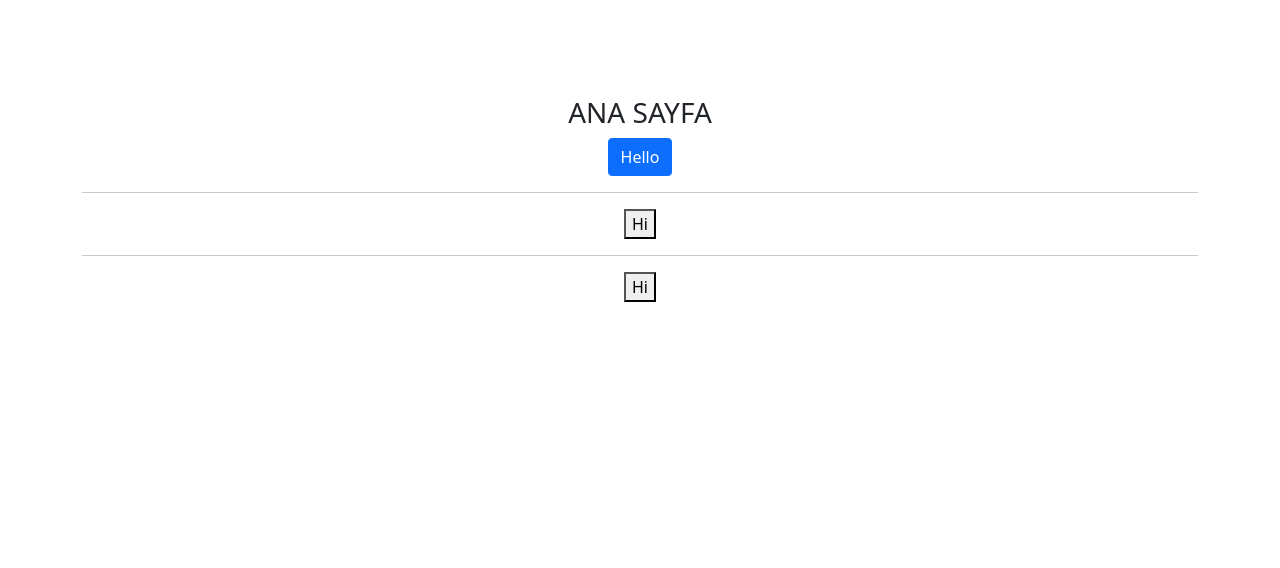
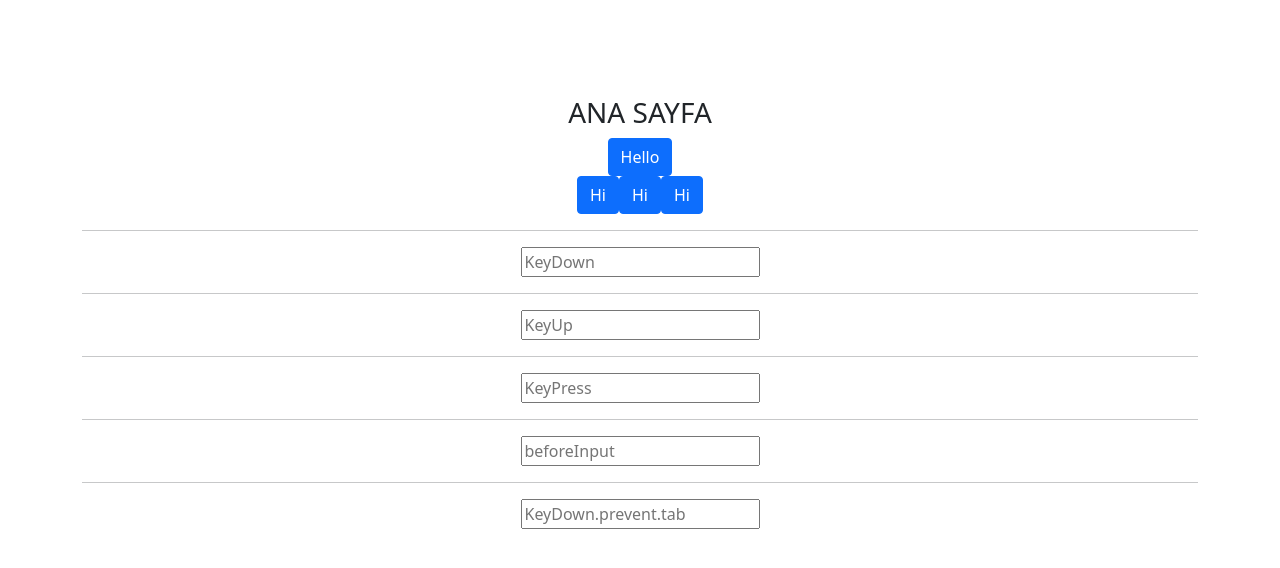
Before and after one commit to hhakangull/Vue3-examples-with-Typescript, a Vue app: page / in a window 1280 px wide. Shown: the top 568 px of the page. Built offline with nearby package versions, Linux system fonts and the light colour scheme.

Commit message:
keyboard-events

```diff
--- a/src/App.vue
+++ b/src/App.vue
@@ -1,15 +1,31 @@
 <template>
-  <div @scroll.passive
-   @click.self="writeToConsole"
-  class="container text-center py-5">
+  <div @scroll.passive class="container text-center py-5">
     <h3 class="mt-5">ANA SAYFA</h3>
     <!--Event Modifiers-->
-    <button
-    class="btn btn-primary">Hello</button>
+    <button @click.self="writeToConsole1" class="btn btn-primary">Hello</button>
+    <form @submit.prevent action="submit">
+      <button class="btn btn-primary" @click.prevent.left="writeConsole('Hello World1')">Hi</button>
+      <button class="btn btn-primary" @click.right="writeConsole('Hello World2')">Hi</button>
+      <button class="btn btn-primary" @click.middle="writeConsole('Hello World3')">Hi</button>
+      <hr />
 
-    <form  @submit.prevent action="submit"> <hr>
-    <button @click="writeConsole('Hello World')">Hi</button> <hr>
-    <button @click.passive="writeConsole('Hello World')">Hi</button>
+      <input type="text" placeholder="KeyDown" @keydown="writeConsole('Tuşa Basıldı keydown')" />
+      <hr />
+      <input type="text" placeholder="KeyUp" @keyup.enter="writeConsole('Tuşa Basıldı keyup')" />
+      <hr />
+      <input type="text" placeholder="KeyPress" @keypress="writeConsole('Tuşa Basıldı keypress')" />
+      <hr />
+      <input
+        type="text"
+        placeholder="beforeInput"
+        @beforeinput="writeConsole('Tuşa Basıldı beforeinput')"
+      />
+      <hr />
+      <input
+        type="text"
+        placeholder="KeyDown.prevent.tab"
+        @keydown.prevent.tab="writeConsole('Tuşa Basıldı beforeinput')"
+      />
     </form>
   </div>
 </template>
@@ -17,10 +33,12 @@
 import { ref } from 'vue';
 
 const writeConsole = (str: string) => {
-  console.log(str)
+  // console.log(str)
+  alert("Clicked " + str)
 }
-const writeToConsole = ()=> {
-  console.log("Clicked")
+const writeToConsole1 = () => {
+  // console.log("Clicked")
+  alert("Clicked")
 }
 
 </script>
```
